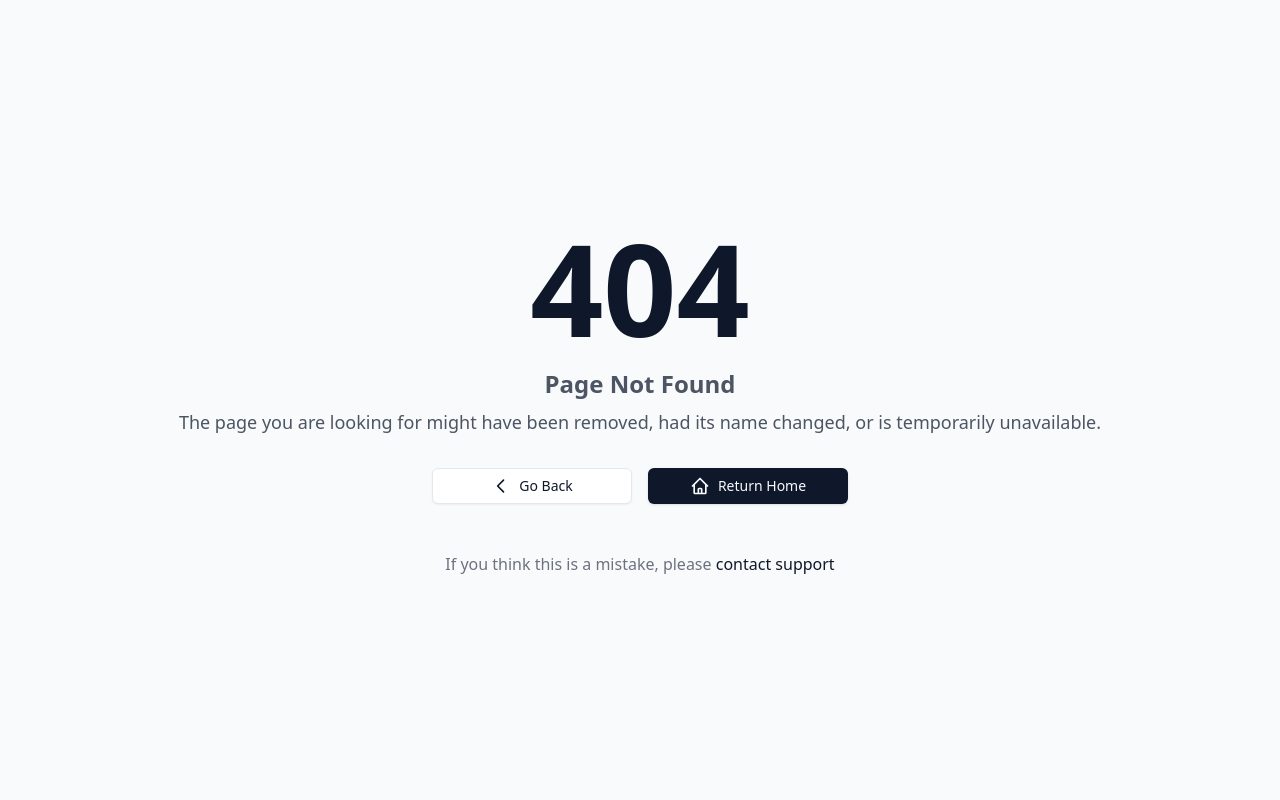
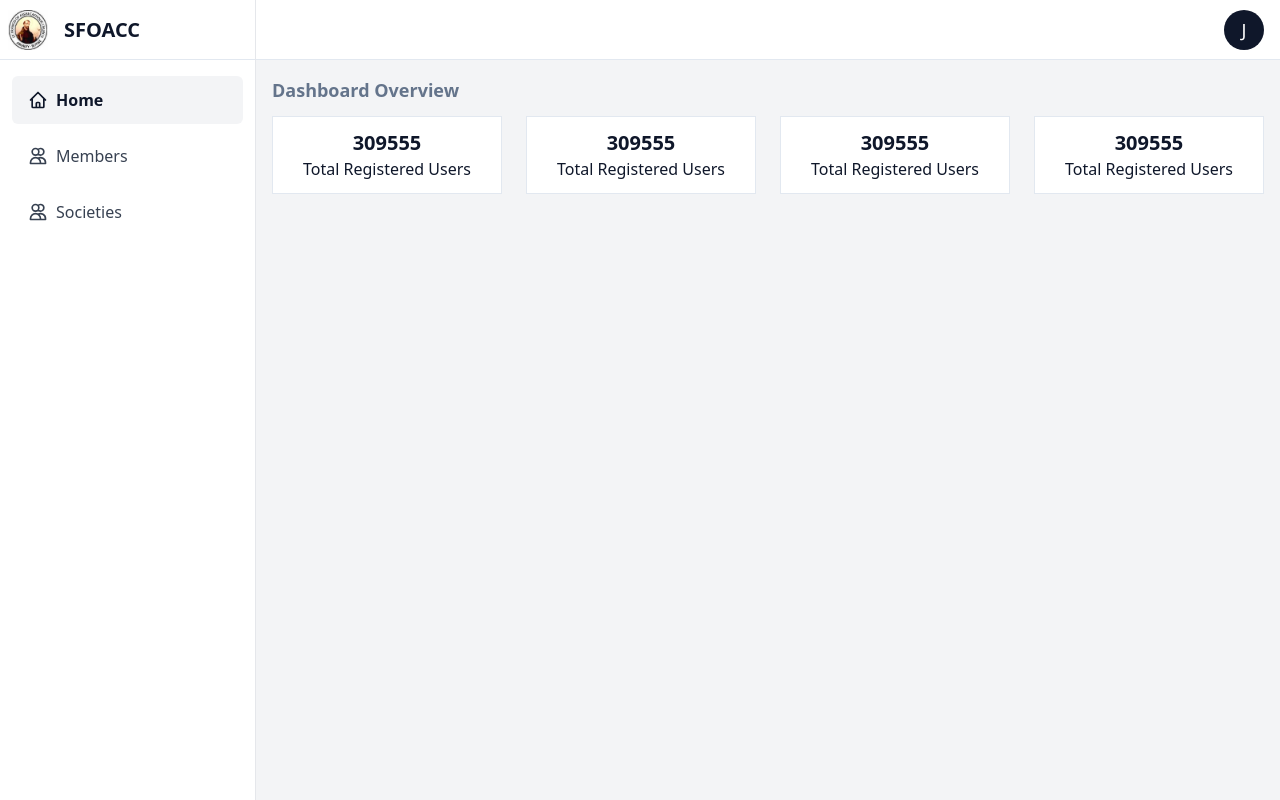
Before and after one commit to St-Francis-of-Assisi-Catholic-Church/sfoacc-db-frontend, a React (Vite) app: page /dashboard/home in a window 1280 px wide. Built offline with nearby package versions, Linux system fonts and the light colour scheme; no server answers.

Commit message:
dashbaord pages

```diff
--- a/src/App.tsx
+++ b/src/App.tsx
@@ -1,10 +1,13 @@
-import { BrowserRouter, Route, Routes } from "react-router-dom";
+import { BrowserRouter, Navigate, Route, Routes } from "react-router-dom";
 // import { ProtectedRoute } from "./components/ProtectedRoute";
 import { AuthProvider } from "./context/AuthContext";
-import { Dashboard } from "./pages/Dashboard";
 // import { Landing } from "./pages/Landing";
 import { Login } from "./pages/Login";
 import NotFound from "./pages/NotFound";
+import DashboardLayout from "./components/DashboardLayout";
+import { Dashboard } from "./pages/(dashboard)/home";
+import { Members } from "./pages/(dashboard)/members";
+import { Societies } from "./pages/(dashboard)/societies";
 
 function App() {
   return (
@@ -15,7 +18,6 @@ function App() {
             {/* <Route path="/" element={<Landing />} /> */}
             <Route path="/" element={<Login />} />
             <Route path="/auth/login" element={<Login />} />
-            <Route path="/dashboard" element={<Dashboard />} />
             {/* <Route
               path="/dashboard"
               element={
@@ -24,6 +26,17 @@ function App() {
                 </ProtectedRoute>
               }
             /> */}
+
+            {/* Dashboard routes */}
+            <Route path="/dashboard" element={<DashboardLayout />}>
+              <Route
+                index
+                element={<Navigate to="/dashboard/home" replace />}
+              />
+              <Route path="home" element={<Dashboard />} />
+              <Route path="members" element={<Members />} />
+              <Route path="societies" element={<Societies />} />
+            </Route>
             <Route path="*" element={<NotFound />} />
           </Routes>
         </AuthProvider>
--- /dev/null
+++ b/src/components/DashboardLayout.tsx
@@ -0,0 +1,20 @@
+import { Outlet } from "react-router-dom";
+import Sidebar from "./Sidebar";
+import Header from "./Header";
+
+export default function DashboardLayout() {
+  return (
+    <div className="h-screen w-full flex bg-gray-50">
+      {/* Sidebar */}
+      <Sidebar />
+
+      {/* Main Content */}
+      <div className="flex-1 flex flex-col overflow-hidden">
+        <Header />
+        <main className="flex-1 overflow-x-hidden overflow-y-auto bg-gray-100 p-4">
+          <Outlet />
+        </main>
+      </div>
+    </div>
+  );
+}
--- /dev/null
+++ b/src/components/Header.tsx
@@ -0,0 +1,22 @@
+export default function Header() {
+  return (
+    <header className="h-[60px] border-b bg-white flex items-center justify-between px-4">
+      {/* <h1 className="text-xl font-semibold">Dashboard</h1> */}
+      {/* <div>
+        <Input
+          prefixx={<MagnifyingGlassIcon className="text-primary h-4 w-4" />}
+          placeholder="Search"
+        />
+      </div> */}
+      <div></div>
+
+      <button
+        className="w-[2.5rem] h-[2.5rem] rounded-full bg-primary text-white flex items-center justify-center font-medium text-lg uppercase"
+        aria-label="User profile"
+      >
+        J
+      </button>
+      {/* Add user profile, notifications, etc. */}
+    </header>
+  );
+}
--- /dev/null
+++ b/src/components/Sidebar.tsx
@@ -0,0 +1,102 @@
+import { NavLink } from "react-router-dom";
+import Logo from "../assets/sfoacc-logo.jpeg";
+
+interface NavItem {
+  path: string;
+  name: string;
+  icon: JSX.Element;
+}
+
+export default function Sidebar() {
+  const navItems: NavItem[] = [
+    {
+      path: "/dashboard/home",
+      name: "Home",
+      icon: (
+        <svg
+          xmlns="http://www.w3.org/2000/svg"
+          viewBox="0 0 24 24"
+          fill="none"
+          stroke="currentColor"
+          className="w-5 h-5"
+        >
+          <path
+            strokeLinecap="round"
+            strokeLinejoin="round"
+            strokeWidth={2}
+            d="M3 12l2-2m0 0l7-7 7 7M5 10v10a1 1 0 001 1h3m10-11l2 2m-2-2v10a1 1 0 01-1 1h-3m-6 0a1 1 0 001-1v-4a1 1 0 011-1h2a1 1 0 011 1v4a1 1 0 001 1m-6 0h6"
+          />
+        </svg>
+      ),
+    },
+    {
+      path: "/dashboard/members",
+      name: "Members",
+      icon: (
+        <svg
+          xmlns="http://www.w3.org/2000/svg"
+          viewBox="0 0 24 24"
+          fill="none"
+          stroke="currentColor"
+          className="w-5 h-5"
+        >
+          <path
+            strokeLinecap="round"
+            strokeLinejoin="round"
+            strokeWidth={2}
+            d="M12 4.354a4 4 0 110 5.292M15 21H3v-1a6 6 0 0112 0v1zm0 0h6v-1a6 6 0 00-9-5.197M13 7a4 4 0 11-8 0 4 4 0 018 0z"
+          />
+        </svg>
+      ),
+    },
+    {
+      path: "/dashboard/Societies",
+      name: "Societies",
+      icon: (
+        <svg
+          xmlns="http://www.w3.org/2000/svg"
+          viewBox="0 0 24 24"
+          fill="none"
+          stroke="currentColor"
+          className="w-5 h-5"
+        >
+          <path
+            strokeLinecap="round"
+            strokeLinejoin="round"
+            strokeWidth={2}
+            d="M12 4.354a4 4 0 110 5.292M15 21H3v-1a6 6 0 0112 0v1zm0 0h6v-1a6 6 0 00-9-5.197M13 7a4 4 0 11-8 0 4 4 0 018 0z"
+          />
+        </svg>
+      ),
+    },
+    // Add more navigation items as needed
+  ];
+
+  return (
+    <aside className="w-64 bg-white border-r border-gray-200">
+      {/* Logo Area */}
+      <div className="border-b p-2 flex items-center gap-4 h-[60px]">
+        <img src={Logo} className="h-[2.5rem] w-[2.5rem]" alt="logo" />
+        <h1 className="text-xl font-semibold">SFOACC</h1>
+      </div>
+
+      {/* Navigation */}
+      <nav className="mt-4 px-3 space-y-2">
+        {navItems.map((item) => (
+          <NavLink
+            key={item.path}
+            to={item.path}
+            className={({ isActive }) =>
+              `flex items-center gap-2 px-4 py-3 text-gray-700 hover:bg-gray-100 rounded-md ${
+                isActive ? "bg-gray-100 text-primary font-semibold" : ""
+              }`
+            }
+          >
+            {item.icon}
+            <span>{item.name}</span>
+          </NavLink>
+        ))}
+      </nav>
+    </aside>
+  );
+}
--- /dev/null
+++ b/src/pages/(dashboard)/home.tsx
@@ -0,0 +1,35 @@
+import { useEffect } from "react";
+import { setPageTitle } from "../../utils/seo";
+
+function Card() {
+  return (
+    <div
+      className="w-full border bg-white px-2 py-3 flex flex-col items-center justify-between
+        "
+    >
+      <h1 className="text-xl font-bold">309555</h1>
+      <p>Total Registered Users</p>
+    </div>
+  );
+}
+
+export function Dashboard() {
+  useEffect(() => {
+    setPageTitle("Dashboard");
+  }, []);
+
+  return (
+    <div className="">
+      <h1 className="text-lg font-semibold text-muted-foreground">
+        Dashboard Overview
+      </h1>
+
+      <div className="mt-3 flex gap-6">
+        <Card />
+        <Card />
+        <Card />
+        <Card />
+      </div>
+    </div>
+  );
+}
--- /dev/null
+++ b/src/pages/(dashboard)/members.tsx
@@ -0,0 +1,14 @@
+import { useEffect } from "react";
+import { setPageTitle } from "../../utils/seo";
+
+export function Members() {
+  useEffect(() => {
+    setPageTitle("Dashboard - Members");
+  }, []);
+
+  return (
+    <div className="border">
+      <h1>Members Page</h1>
+    </div>
+  );
+}
--- /dev/null
+++ b/src/pages/(dashboard)/societies.tsx
@@ -0,0 +1,14 @@
+import { useEffect } from "react";
+import { setPageTitle } from "../../utils/seo";
+
+export function Societies() {
+  useEffect(() => {
+    setPageTitle("Societies - Societies");
+  }, []);
+
+  return (
+    <div className="border">
+      <h1>Societies Page</h1>
+    </div>
+  );
+}
--- a/src/pages/Dashboard.tsx
+++ /dev/null
@@ -1,14 +0,0 @@
-import { useEffect } from "react";
-import { setPageTitle } from "../utils/seo";
-
-export function Dashboard() {
-  useEffect(() => {
-    setPageTitle("Dashboard");
-  }, []);
-
-  return (
-    <div>
-      <h1>Dashboard Page</h1>
-    </div>
-  );
-}
```
